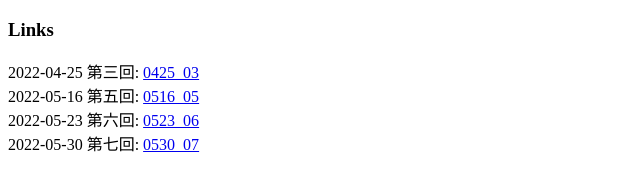
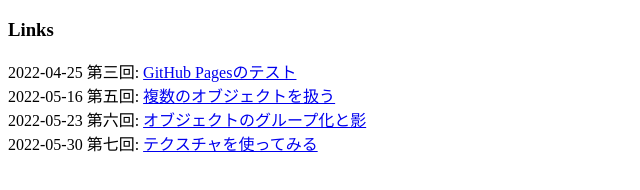
Before and after one commit to quadseed/NS-CG-lesson, a plain HTML site: page index.html in a window 1280 px wide. Shown: the whole page, without its empty margins (0-640 px from the left). Drawn offline with Linux system fonts and the light colour scheme.

Commit message:
Edit: update index.html

```diff
--- a/index.html
+++ b/index.html
@@ -6,9 +6,9 @@
     </head>
 
     <h3>Links</h3>
-    <a>2022-04-25 第三回: </a> <a href="0425_03.html">0425_03</a><br>
-    <a>2022-05-16 第五回: </a> <a href="0516_05.html">0516_05</a><br>
-    <a>2022-05-23 第六回: </a> <a href="0523_06.html">0523_06</a><br>
-    <a>2022-05-30 第七回: </a> <a href="0530_07.html">0530_07</a><br>
+    <a>2022-04-25 第三回: </a> <a href="0425_03.html">GitHub Pagesのテスト</a><br>
+    <a>2022-05-16 第五回: </a> <a href="0516_05.html">複数のオブジェクトを扱う</a><br>
+    <a>2022-05-23 第六回: </a> <a href="0523_06.html">オブジェクトのグループ化と影</a><br>
+    <a>2022-05-30 第七回: </a> <a href="0530_07.html">テクスチャを使ってみる</a><br>
 
 </html>
```
